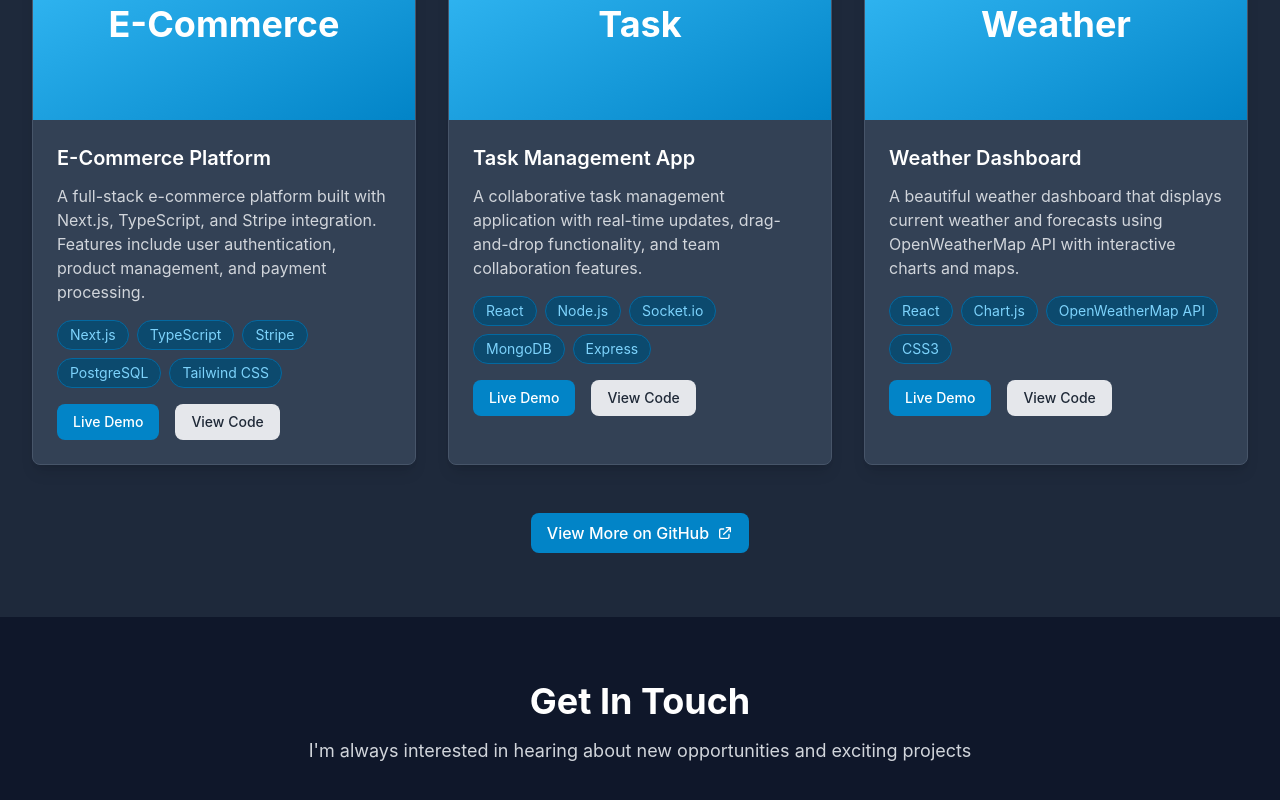
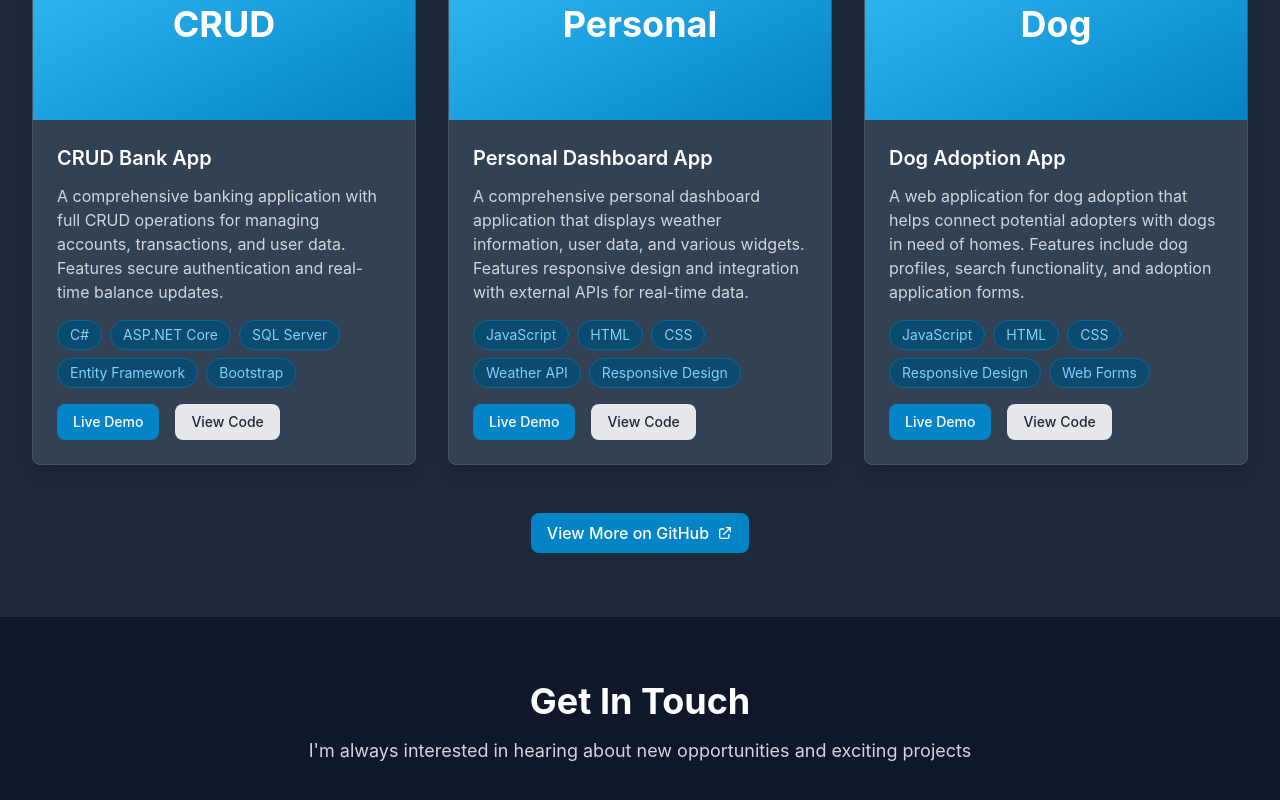
Before and after one commit to WilmerMorales81/Wilmer-Morales-Portfolio, a Next.js app: page / in a window 1280 px wide. Shown: the part 3401-4201 px from the top of the page. Built offline with nearby package versions, Linux system fonts and the light colour scheme.

Commit message:
Update projects: CRUD Bank App, Personal Dashboard App, and Dog Adoption App with live URLs

```diff
--- a/src/components/Projects.tsx
+++ b/src/components/Projects.tsx
@@ -1,27 +1,29 @@
+
 export default function Projects() {
   const projects = [
     {
-      title: 'E-Commerce Platform',
-      description: 'A full-stack e-commerce platform built with Next.js, TypeScript, and Stripe integration. Features include user authentication, product management, and payment processing.',
+      title: 'CRUD Bank App',
+      description: 'A comprehensive banking application with full CRUD operations for managing accounts, transactions, and user data. Features secure authentication and real-time balance updates.',
       image: '/api/placeholder/400/250',
-      technologies: ['Next.js', 'TypeScript', 'Stripe', 'PostgreSQL', 'Tailwind CSS'],
-      liveUrl: '#',
+      technologies: ['C#', 'ASP.NET Core', 'SQL Server', 'Entity Framework', 'Bootstrap'],
+      liveUrl: 'https://crud-bank-app.vercel.app',
+      githubUrl: '#'
+    },
+
+    {
+      title: 'Personal Dashboard App',
+      description: 'A comprehensive personal dashboard application that displays weather information, user data, and various widgets. Features responsive design and integration with external APIs for real-time data.',
+      image: '/api/placeholder/400/250',
+      technologies: ['JavaScript', 'HTML', 'CSS', 'Weather API', 'Responsive Design'],
+      liveUrl: 'https://personal-dashboard-nine-chi.vercel.app',
       githubUrl: '#'
     },
     {
-      title: 'Task Management App',
-      description: 'A collaborative task management application with real-time updates, drag-and-drop functionality, and team collaboration features.',
+      title: 'Dog Adoption App',
+      description: 'A web application for dog adoption that helps connect potential adopters with dogs in need of homes. Features include dog profiles, search functionality, and adoption application forms.',
       image: '/api/placeholder/400/250',
-      technologies: ['React', 'Node.js', 'Socket.io', 'MongoDB', 'Express'],
-      liveUrl: '#',
-      githubUrl: '#'
-    },
-    {
-      title: 'Weather Dashboard',
-      description: 'A beautiful weather dashboard that displays current weather and forecasts using OpenWeatherMap API with interactive charts and maps.',
-      image: '/api/placeholder/400/250',
-      technologies: ['React', 'Chart.js', 'OpenWeatherMap API', 'CSS3'],
-      liveUrl: '#',
+      technologies: ['JavaScript', 'HTML', 'CSS', 'Responsive Design', 'Web Forms'],
+      liveUrl: 'https://dog-adoption-app-iota.vercel.app',
       githubUrl: '#'
     }
   ]
```
